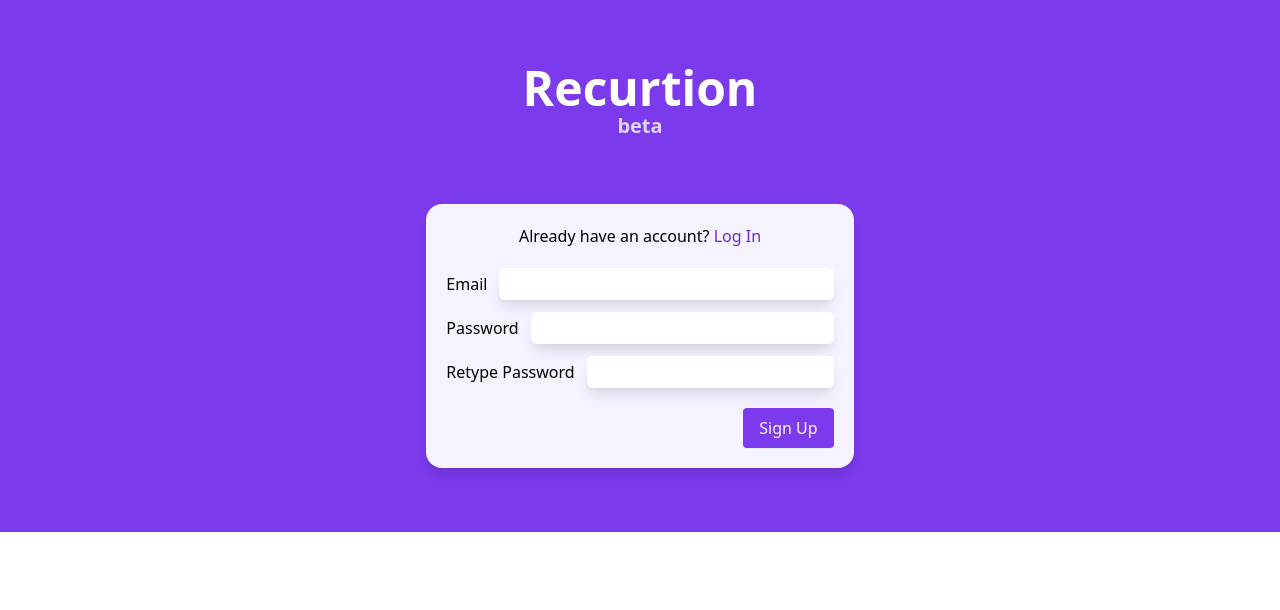
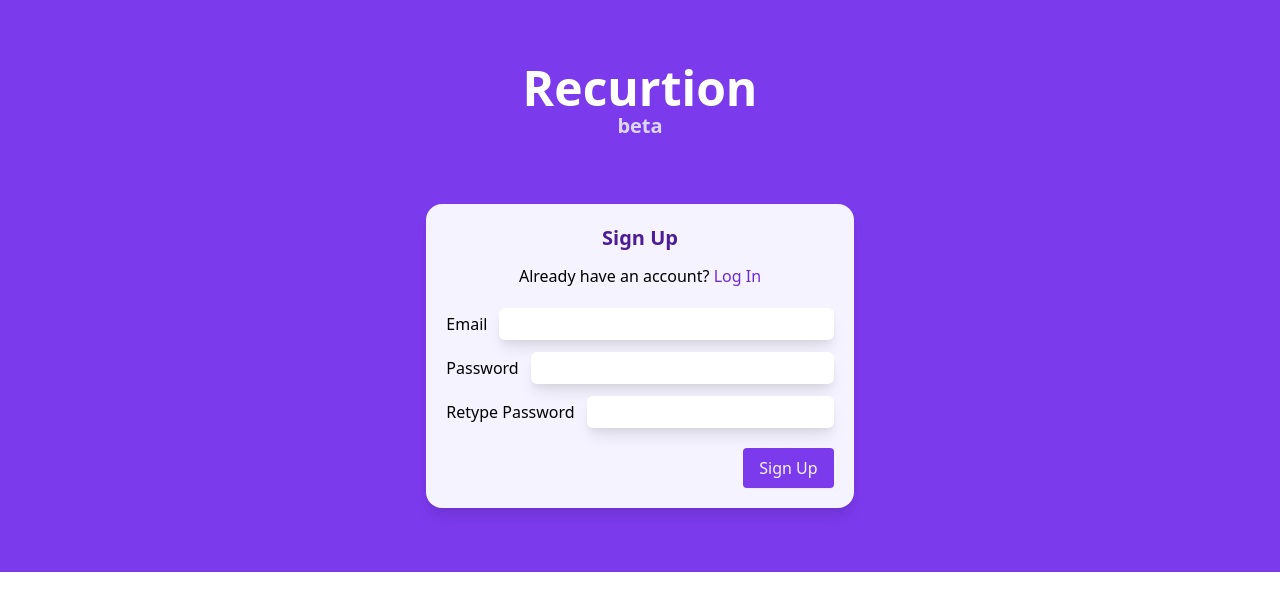
Before and after one commit to LeanneStoDomingo/recurtion, a React (Create React App) app in the folder client/: page /signup in a window 1280 px wide. Shown: the top 610 px of the page. Built offline with nearby package versions, Linux system fonts and the light colour scheme; no server answers.

Commit message:
Add headings to login and signup pages

```diff
--- a/client/src/pages/Login.jsx
+++ b/client/src/pages/Login.jsx
@@ -54,6 +54,7 @@
             <Name className='my-16' />
             <div className='bg-purple-50 rounded-2xl shadow-lg p-5'>
                 <form onSubmit={onSubmit} className='flex flex-col'>
+                    <h2 className='text-center text-xl font-semibold text-purple-900 mb-3'>Log In</h2>
                     <div>{location.state?.message}</div>
                     <div>{okMessage}</div>
                     <div className='text-center'>Don't have an account? <Link to='/signup' className='text-purple-700 focus-visible:outline-white hover:underline'>Sign Up</Link></div>
--- a/client/src/pages/Signup.jsx
+++ b/client/src/pages/Signup.jsx
@@ -30,6 +30,7 @@
             <Name className='my-16' />
             <div className='bg-purple-50 rounded-2xl shadow-lg p-5 mx-7 mb-16'>
                 <form onSubmit={onSubmit} className='flex flex-col'>
+                    <h2 className='text-center text-xl font-semibold text-purple-900 mb-3'>Sign Up</h2>
                     <div className='text-center'>Already have an account? <Link to='/login' className='text-purple-700 focus-visible:outline-white hover:underline'>Log In</Link></div>
                     <Input label='Email' type='email' update={setEmail} value={email} className='mt-5' />
                     <Input label='Password' type='password' update={setPassword1} value={password1} className='mt-3' />
```
